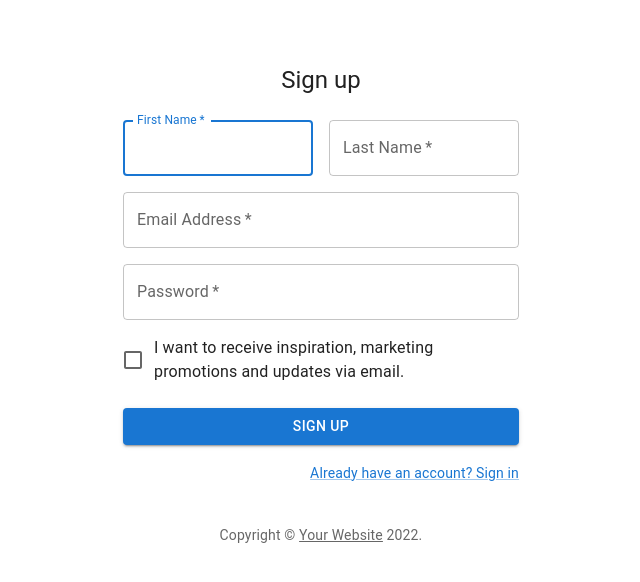
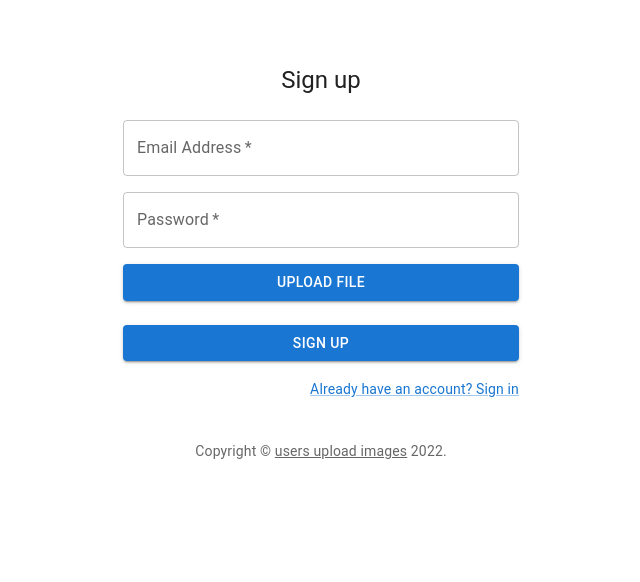
Before and after one commit to FTP-droid/users-upload-images, a React (Create React App) app: page / in a window 1280 px wide. Shown: the top 582 px of the page, without its empty margins (319-959 px from the left). Built offline with nearby package versions, Linux system fonts and the light colour scheme.

Commit message:
Configured default look for SignUp component (may change later)

```diff
--- a/src/components/SignUp.tsx
+++ b/src/components/SignUp.tsx
@@ -12,12 +12,12 @@ import Typography from '@mui/material/Typography';
 import Container from '@mui/material/Container';
 import { createTheme, ThemeProvider } from '@mui/material/styles';
 
-function Copyright(props: any) {
+function Copyright({sx}: {sx: object}) {
   return (
-    <Typography variant="body2" color="text.secondary" align="center" {...props}>
+    <Typography variant="body2" color="text.secondary" align="center" sx={sx}>
       {'Copyright © '}
       <Link color="inherit" href="https://mui.com/">
-        Your Website
+        users upload images
       </Link>{' '}
       {new Date().getFullYear()}
       {'.'}
@@ -54,27 +54,6 @@ export default function SignUp() {
           </Typography>
           <Box component="form" noValidate onSubmit={handleSubmit} sx={{ mt: 3 }}>
             <Grid container spacing={2}>
-              <Grid item xs={12} sm={6}>
-                <TextField
-                  autoComplete="given-name"
-                  name="firstName"
-                  required
-                  fullWidth
-                  id="firstName"
-                  label="First Name"
-                  autoFocus
-                />
-              </Grid>
-              <Grid item xs={12} sm={6}>
-                <TextField
-                  required
-                  fullWidth
-                  id="lastName"
-                  label="Last Name"
-                  name="lastName"
-                  autoComplete="family-name"
-                />
-              </Grid>
               <Grid item xs={12}>
                 <TextField
                   required
@@ -97,10 +76,17 @@ export default function SignUp() {
                 />
               </Grid>
               <Grid item xs={12}>
-                <FormControlLabel
-                  control={<Checkbox value="allowExtraEmails" color="primary" />}
-                  label="I want to receive inspiration, marketing promotions and updates via email."
+                <Button
+                  variant="contained"
+                  component="label"
+                  fullWidth
+                >
+                    Upload File
+                    <input
+                    type="file"
+                    hidden
                 />
+                </Button>
               </Grid>
             </Grid>
             <Button
```
